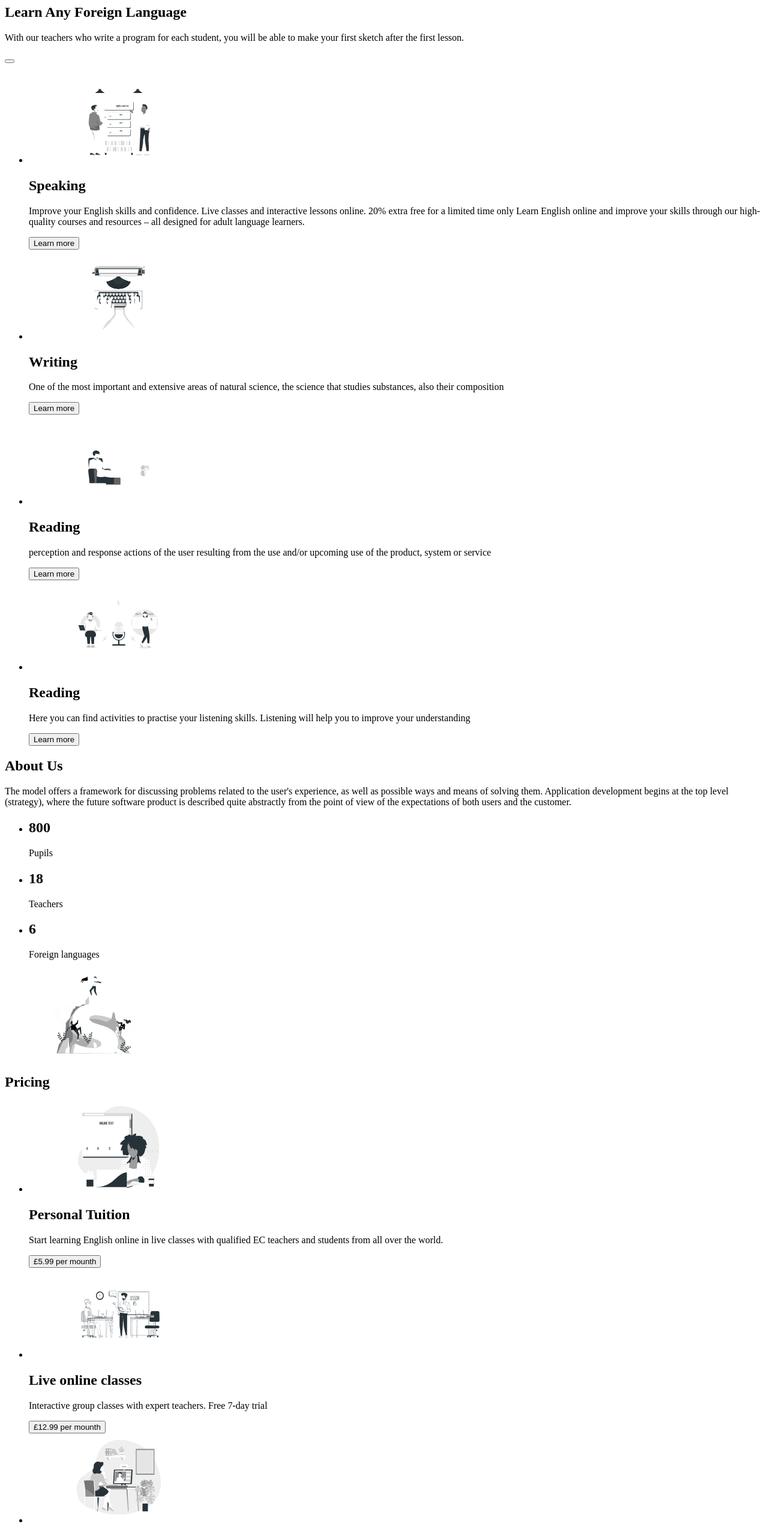
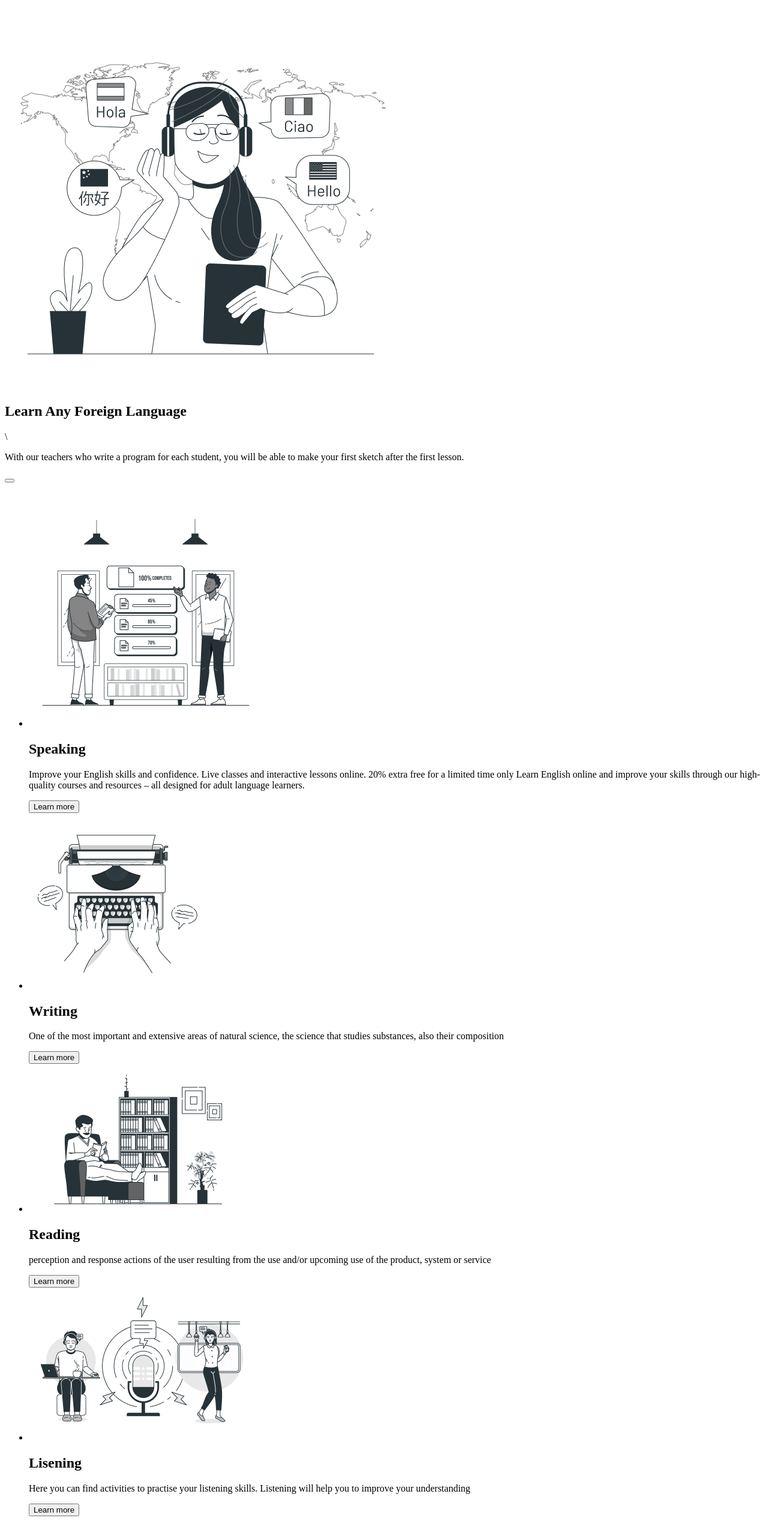
Before and after one commit to Geliukh/Britlex, a plain HTML site: page index.html in a window 1280 px wide. Shown: the part 200-2750 px from the top of the page at 60% size. Drawn offline with Linux system fonts and the light colour scheme.

Commit message:
html was done

```diff
--- a/index.html
+++ b/index.html
@@ -29,7 +29,8 @@
     </header>
     <main>
       <section class="hero">
-        <h1 class="hero-tile">Learn Any Foreign Language</h1>
+        <img src="./photos/learning.png" alt="learning">
+        <h1 class="hero-tile">Learn Any Foreign Language</h1>\
         <p class="hero-text">
           With our teachers who write a program for each student, you will be
           able to make your first sketch after the first lesson.
@@ -39,9 +40,7 @@
       <section class="skills">
         <ul class="skills-list">
           <li class="skills-item">
-            <svg class="icon-skills">
-              <use href="./photos/symbol-defs.svg#icon-skills"></use>
-            </svg>
+            <img src="./photos/speaking.png" alt="speaking">
             <h2 class="skills-title">Speaking</h2>
             <p class="skills-text">
               Improve your English skills and confidence. Live classes and
@@ -53,9 +52,7 @@
             <button class="skills-button" type="button">Learn more</button>
           </li>
           <li class="skills-item">
-            <svg class="icon-typing">
-              <use href="./photos/symbol-defs.svg#icon-typing"></use>
-            </svg>
+            <img src="./photos/writing.png" alt="writing">
             <h2 class="skills-title">Writing</h2>
             <p class="skills-text">
               One of the most important and extensive areas of natural science,
@@ -64,9 +61,7 @@
             <button class="skills-button" type="button">Learn more</button>
           </li>
           <li class="skills-item">
-            <svg class="icon-reading">
-              <use href="./photos/symbol-defs.svg#icon-reading"></use>
-            </svg>
+            <img src="./photos/reading.png" alt="reading">
             <h2 class="skills-title">Reading</h2>
             <p class="skills-text">
               perception and response actions of the user resulting from the use
@@ -75,10 +70,8 @@
             <button class="skills-button" type="button">Learn more</button>
           </li>
           <li class="skills-item">
-            <svg class="icon-podcast">
-              <use href="./photos/symbol-defs.svg#icon-podcast"></use>
-            </svg>
-            <h2 class="skills-title">Reading</h2>
+            <img src="./photos/listening.png" alt="listening">
+            <h2 class="skills-title">Lisening</h2>
             <p class="skills-text">
               Here you can find activities to practise your listening skills.
               Listening will help you to improve your understanding
@@ -110,36 +103,28 @@
                 <p class="about-title-who">Foreign languages</p>
             </li>
         </ul>
-        <svg class="icon-competition">
-            <use href="./photos/symbol-defs.svg#icon-competition"></use>
-          </svg>
+        <img src="./photos/competition.png" alt="competition">
       </section>
       <section class="pricing">
         <h2 class="pircing-title">Pricing</h2>
         <ul class="pricing-list">
             <li class="pricing-item">
-                <svg class="icon-test">
-                    <use href="./photos/symbol-defs.svg#icon-test"></use>
-                  </svg>
-                <h2 class="pricing-info">Personal Tuition</h2>
+                <img src="./photos/course.png" alt="tutoring">
+                <h2 class="pricing-info">Self-study online course</h2>
                 <p class="pricing-text">Start learning English online in live classes
                     with qualified EC teachers and students
                     from all over the world.</p>
                 <button class="pricing-button" type="button"> £5.99 <span class="prining-span">per mounth</button>
             </li>
             <li class="pricing-item">
-                <svg class="icon-lesson">
-                    <use href="./photos/symbol-defs.svg#icon-lesson"></use>
-                  </svg>
+                <img src="./photos/classes.png" alt="classes">
                 <h2 class="pricing-info">Live online classes</h2>
                 <p class="pricing-text">Interactive group classes with expert
                     teachers. Free 7-day trial</p>
                 <button class="pricing-button" type="button"> £12.99 <span class="prining-span">per mounth</button>
             </li>
             <li class="pricing-item">
-                <svg class="icon-videocall">
-                    <use href="./photos/symbol-defs.svg#icon-videocall"></use>
-                  </svg>
+                <img src="./photos/tutor.png" alt="tuition">
                 <h2 class="pricing-info">Personal Tuition</h2>
                 <p class="pricing-text">Online one-to-one English tutoring – enjoy
                     our first session for only $1</p>
@@ -148,13 +133,24 @@
         </ul>
       </section>
       <section class="contact-us">
-        <svg class="icon-plane">
-            <use href="./photos/symbol-defs.svg#icon-plane"></use>
-          </svg>
+        <img src="./photos/contact.png" alt="contact us">
           <h2 class="contact-us-title">Contact Us</h2>
           <p class="contact-us-text">Discover your current English level by taking our free online English test.Sign up to our newsletter for learning tips and free resources</p>
       </section>
     </main>
-    <footer></footer>
+    <footer>
+      <button class="footer-logo" type="button">Brit<span>lex</span></button>
+      <ul class="footer-list">
+        <li class="footer-item">
+          <p class="footer-text">Terms and Conditions</p>
+        </li>
+        <li class="footer-item">
+          <p class="footer-text">Privacy Policy</p>
+        </li>
+        <li class="footer-item">
+          <p class="footer-text">Cookie Policy</p>
+        </li>
+      </ul>
+    </footer>
   </body>
 </html>
```
Also changed, not shown: photos/classes.png (added), photos/competition.png (added), photos/contact.png (added), photos/course.png (added), photos/learning.png (added), photos/listening.png (added), photos/reading.png (added), photos/speaking.png (added), photos/symbol-defs.svg (deleted), photos/tutor.png (added), photos/writing.png (added).
